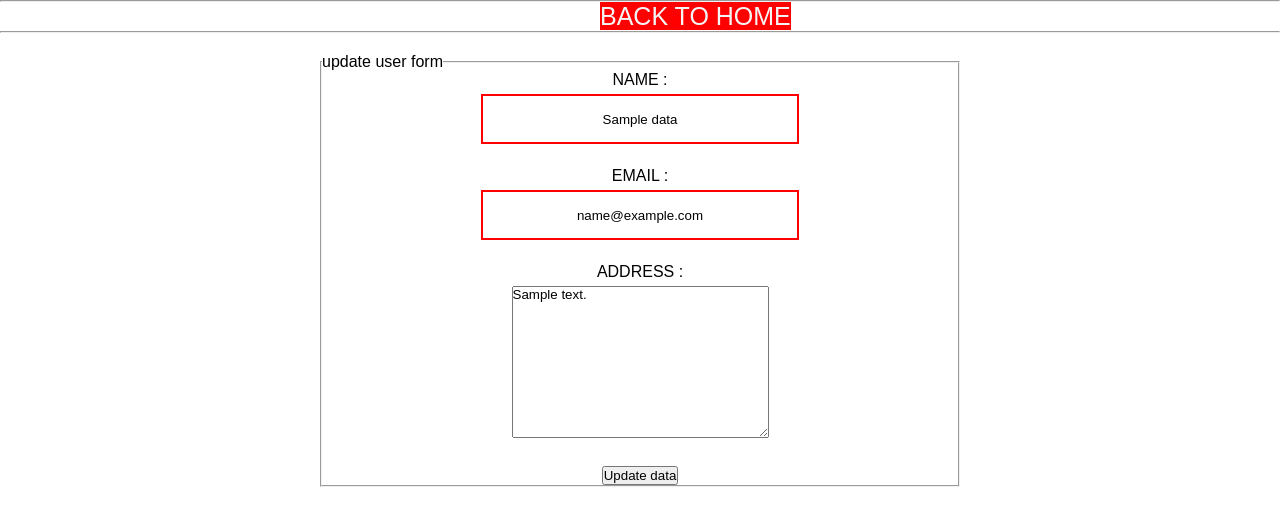
After one commit to SauravSharma05/booksweb_php_MVC, a PHP site: template view/admin/updateuser.php in a window 1280 px wide. The commit adds this page. Shown: the top 526 px of the page. Run offline with PHP 8.4, Linux system fonts and the light colour scheme; the template is opened without the code that fills it: most values are stand-ins (such as "Sample title", 1, 10 or a date in 2020).

Commit message:
prac updation

```diff
--- a/view/admin/index.php
+++ b/view/admin/index.php
@@ -346,8 +346,8 @@
         <!-- footer -->
         <!-- ============================================================== -->
         <footer class="footer">
-            Propertico
-                <a href="dashh">Propertico </a>
+            Booksweb
+                <a href="dashh">Booksweb </a>
         </footer>
         <!-- ============================================================== -->
         <!-- End footer -->
--- a/view/admin/model.php
+++ b/view/admin/model.php
@@ -40,7 +40,7 @@ class model
         }
         public function showwhere($table,$id)
         {
-            $sql = "SELECT * FROM $table where id=$id";
+            $sql = "SELECT * FROM $table where user_id=$id";
             $data = $this->connection->query($sql);
             if($data->num_rows>0)
             {
--- /dev/null
+++ b/view/admin/updateuser.php
@@ -0,0 +1,82 @@
+<!DOCTYPE html>
+<html lang="en">
+<head>
+    <meta charset="UTF-8">
+    <meta name="viewport" content="width=device-width, initial-scale=1.0">
+    <title>Update user</title>
+    <style>
+        *{
+            margin: 0;
+            padding: 0;
+            box-sizing: border-box;
+            font-family: sans-serif;
+        }
+        fieldset{
+            width: 50%;
+            margin: 20px auto;
+        }
+        img{
+            width: 150px;
+            height: 150px;
+        }
+        input{
+            width: 50%;
+            border: 2px solid red;
+            text-align: center;
+            height: 50px;
+        }
+        .boxa{
+            display: flex;
+            align-items: center;
+            flex-direction: column;
+            gap: 5px;
+        }
+        a{
+            text-decoration: none;
+            background-color: red;
+            color: whitesmoke;
+            font-size: 25px;
+            margin-left: 600px;
+
+        }
+        .rad{
+            height: 20px;
+            width: 20px;
+        }
+    </style>
+</head>
+<body>
+            <hr>
+                <a href="index">BACK TO HOME</a>
+            <hr>
+        <fieldset>
+            <legend>update user form</legend>
+            <form action="userlist" enctype="multipart/form-data" method="post">
+
+                <?php
+                if(isset($data))
+                {
+                    // echo "<pre>";
+                    // print_r($data);
+                    // echo "</pre>";
+                    foreach ($data as $value)
+                    {?>
+
+                    <div class="boxa">
+
+                       NAME : <input type="text" value="<?php echo $value->name ?>" name="name" id="">
+                        <br>
+                       EMAIL : <input type="email" value="<?php echo $value->email ?>" name="email" id="">
+                        <br>
+                        ADDRESS : <textarea  name="address" id="address" cols="30" rows="10" ><?php echo $value->address ?></textarea>
+                        <br>
+                        <button name="updatedata" value="<?php echo $value->user_id  ?>">Update data</button>
+
+                    </div>
+                    <?php }}?>
+            </form>
+        </fieldset>
+
+
+</body>
+</html>
--- a/view/user/model.php
+++ b/view/user/model.php
@@ -40,7 +40,7 @@ class model
         }
         public function showwhere($table,$id)
         {
-            $sql = "SELECT * FROM $table where id=$id";
+            $sql = "SELECT * FROM $table where user_id=$id";
             $data = $this->connection->query($sql);
             if($data->num_rows>0)
             {
@@ -74,8 +74,8 @@ public function login($data)
 
         if($userdata->role_as == 1)
         {
-            echo "Admin side";
-            header("location:admin-dashboard");
+            // echo "Admin side";
+            header("location:../admin/dashh");
         }
         else
         {
```
Also changed, not shown: view/admin/controller.php (+22 -2 lines), view/admin/userlist.php (+91 -0 lines).
